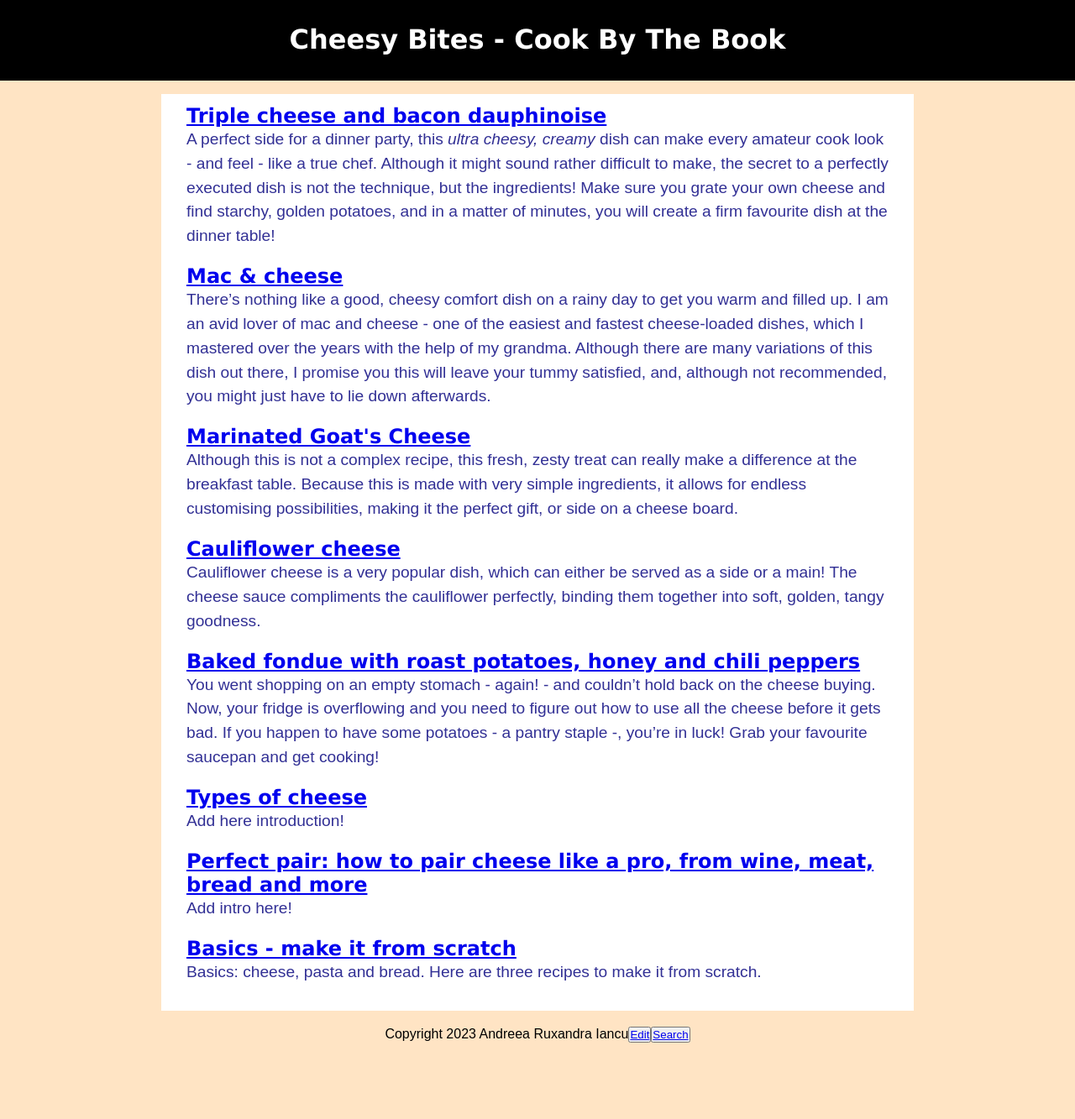
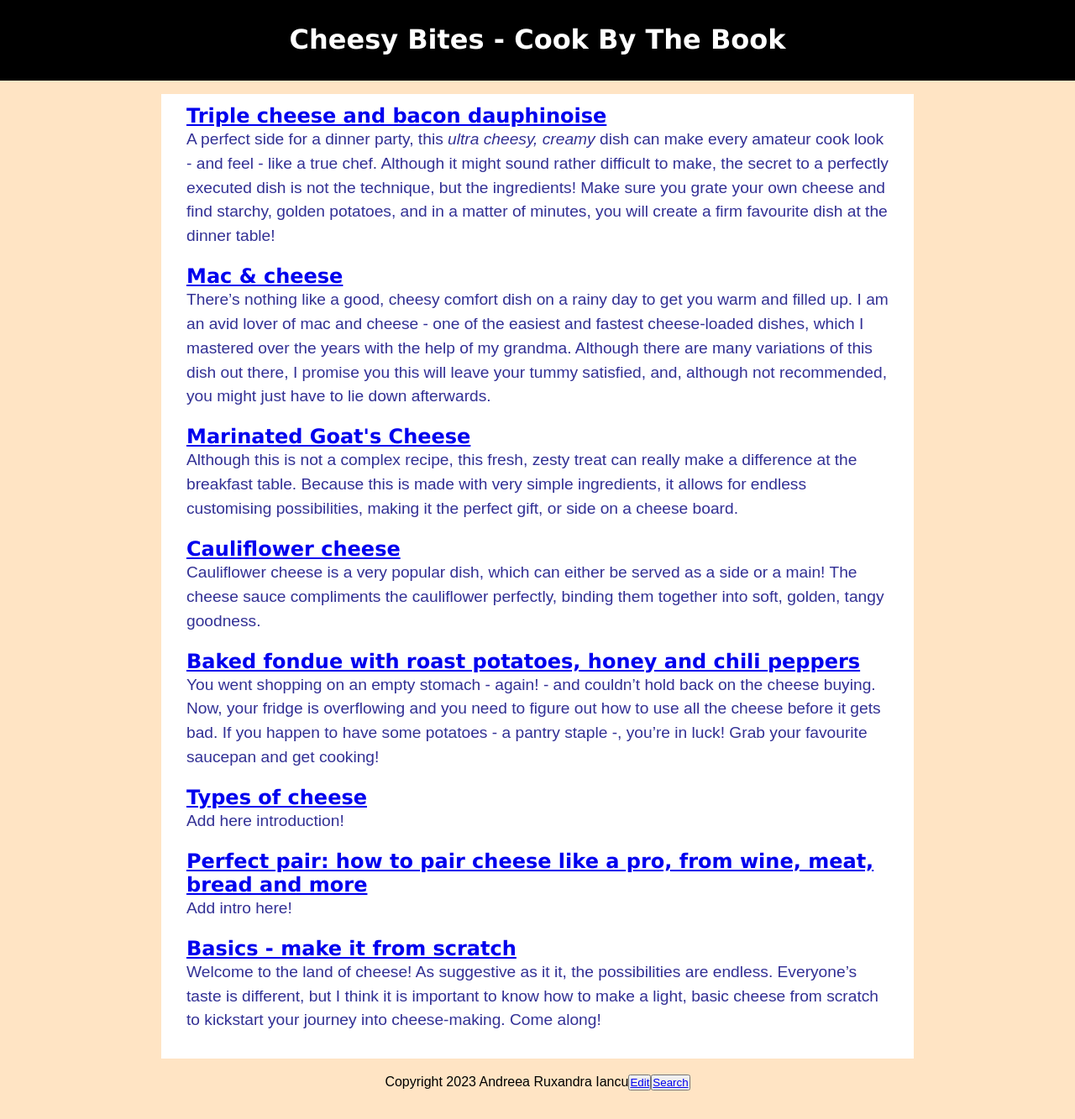
Before and after one commit to ruxandraandreea/cookbythebook, a Jekyll site: the page built from pages/recipelisting.md, in a window 1280 px wide and 1333 px high. Shown: the whole window at 84% size. Built offline with Jekyll 4.4.1, drawn with Linux system fonts in a browser that asks for light colours.

Commit message:
Update Recipe “cheese-at-home-make-it-from-scratch”

```diff
--- a/_recipes/cheese-at-home-make-it-from-scratch.md
+++ b/_recipes/cheese-at-home-make-it-from-scratch.md
@@ -4,7 +4,9 @@ date: 2023-02-03T21:20:03.289Z
 order: 8
 layout: recipe
 ---
-B﻿asics: cheese, pasta and bread. Here are three recipes to make it from scratch.
+Welcome to the land of cheese! As suggestive as it it, the possibilities are endless. Everyone's taste is different, but I think it is important to know how to make a light, basic cheese from scratch to kickstart your journey into cheese-making. Come along!
+
+![Cheese and roses photo](../uploads/jez-timms-ghfkrvlxk8c-unsplash.jpg "Photo by Jez Timms on Unsplash")
 
 ## CHEESE
 
```
Also changed, not shown: other parts of _recipes/cheese-at-home-make-it-from-scratch.md (+0 -4 lines), 1 other file.
